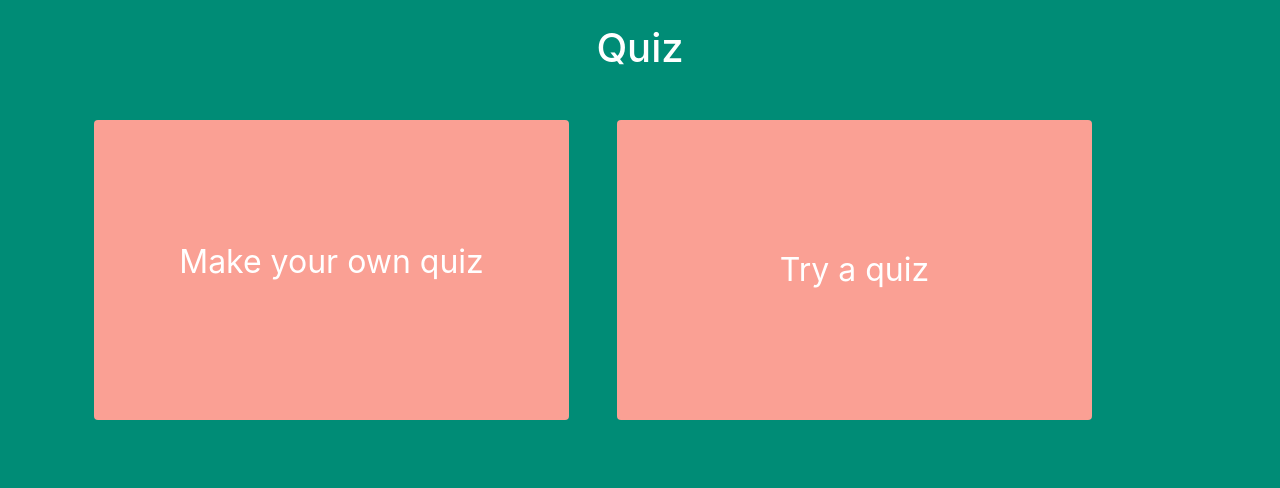
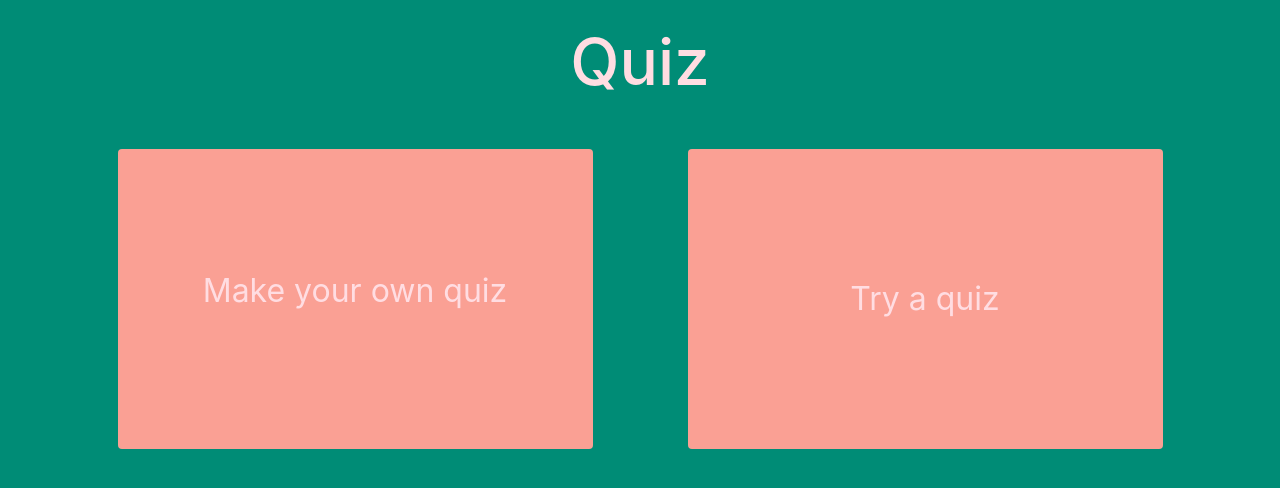
Before and after one commit to sallyerisman/react-quiz, a React (Create React App) app: page / in a window 1280 px wide. Shown: the top 488 px of the page. Built offline with nearby package versions, Linux system fonts and the light colour scheme.

Commit message:
QG8-22 Added some styling

```diff
--- a/src/index.scss
+++ b/src/index.scss
@@ -9,7 +9,7 @@
 a{
   align-items: center;
   border-radius: 0.5rem;
-  color: white;
+  color: #FFDDE2FF;
   display: flex;
   font-size: 2rem;
   height: 100%;
@@ -25,11 +25,12 @@ a:hover{
 
 body{
   background-color: #008C76FF;
-  color: white;
+  color: #FFDDE2FF;
   text-align: center;
 }
 
 h1{
+	font-size: 4rem;
 	margin: 1.5rem;
 }
 
@@ -38,6 +39,10 @@ h1{
   margin: 1.5rem;
   background-color: #FAA094FF;
   height: 300px;
-  justify-content: space-around;
+  justify-content: space-between;
   padding: 0;
 }
+
+.row{
+	justify-content: space-around;
+}
```
